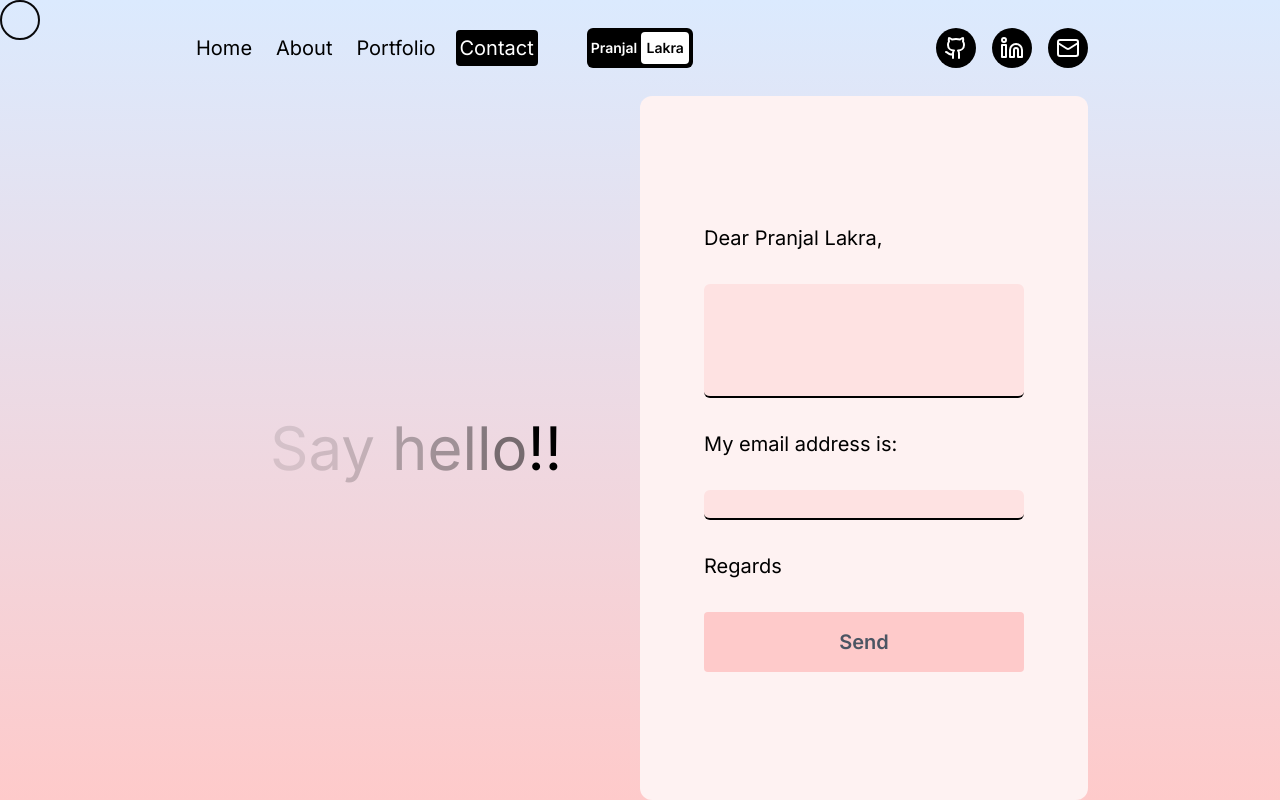
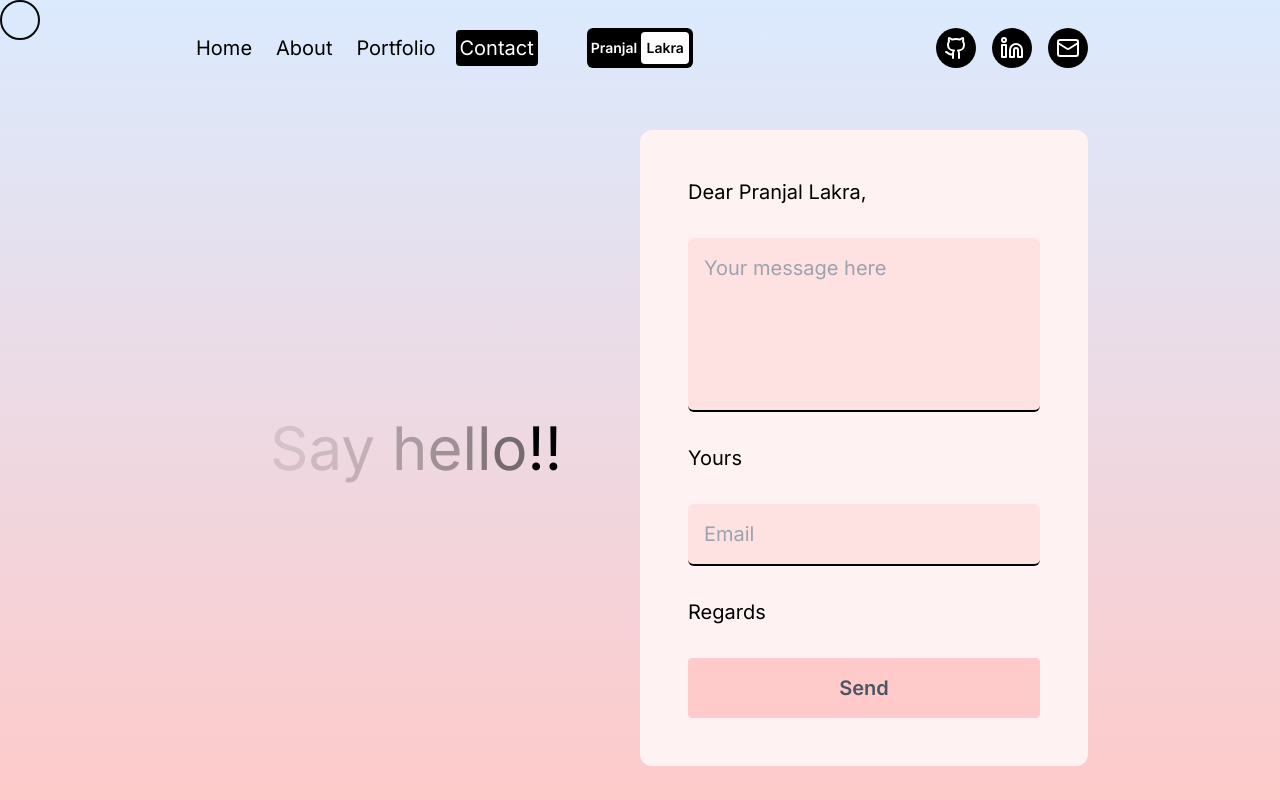
Before and after one commit to alpranjal28/portfolio, a Next.js app: page /contact in a window 1280 px wide. Built offline with nearby package versions, Linux system fonts and the light colour scheme.

Commit message:
email layout

```diff
--- a/src/app/contact/page.tsx
+++ b/src/app/contact/page.tsx
@@ -40,7 +40,7 @@ const ContactPage = () => {
   };
   return (
     <motion.div
-      className=" h-full"
+      className="h-full"
       initial={{ y: "-200vh" }}
       animate={{ y: "0%" }}
       transition={{ duration: 0.5 }}
@@ -69,7 +69,7 @@ const ContactPage = () => {
 
         {/* FORM CONTAINER */}
         <form
-          className="lg:h-full lg:w-1/2 flex flex-col gap-8 justify-center bg-red-50 rounded-xl text-xl p-16 relative"
+          className="h-fit self-center lg:w-1/2 flex flex-col gap-8 justify-center bg-red-50 rounded-xl text-xl p-12 relative"
           ref={formRef}
           onSubmit={sendEmail}
         >
@@ -77,17 +77,19 @@ const ContactPage = () => {
 
           <textarea
             name="user_message"
-            rows={4}
-            className="bg-red-100 rounded-md  border-b-2 border-b-black outline-none resize-none"
+            rows={5}
+            placeholder="Your message here"
+            className="bg-red-100 rounded-md  border-b-2 border-b-black outline-none resize-none p-4"
             required
           />
 
-          <span>My email address is: </span>
+          <span>Yours</span>
 
           <input
             type="email"
             name="user_email"
-            className="rounded-md bg-red-100  border-b-2 border-b-black outline-none resize-none"
+            placeholder="Email"
+            className="rounded-md bg-red-100  border-b-2 border-b-black outline-none resize-none p-4"
             required
           />
 
```
